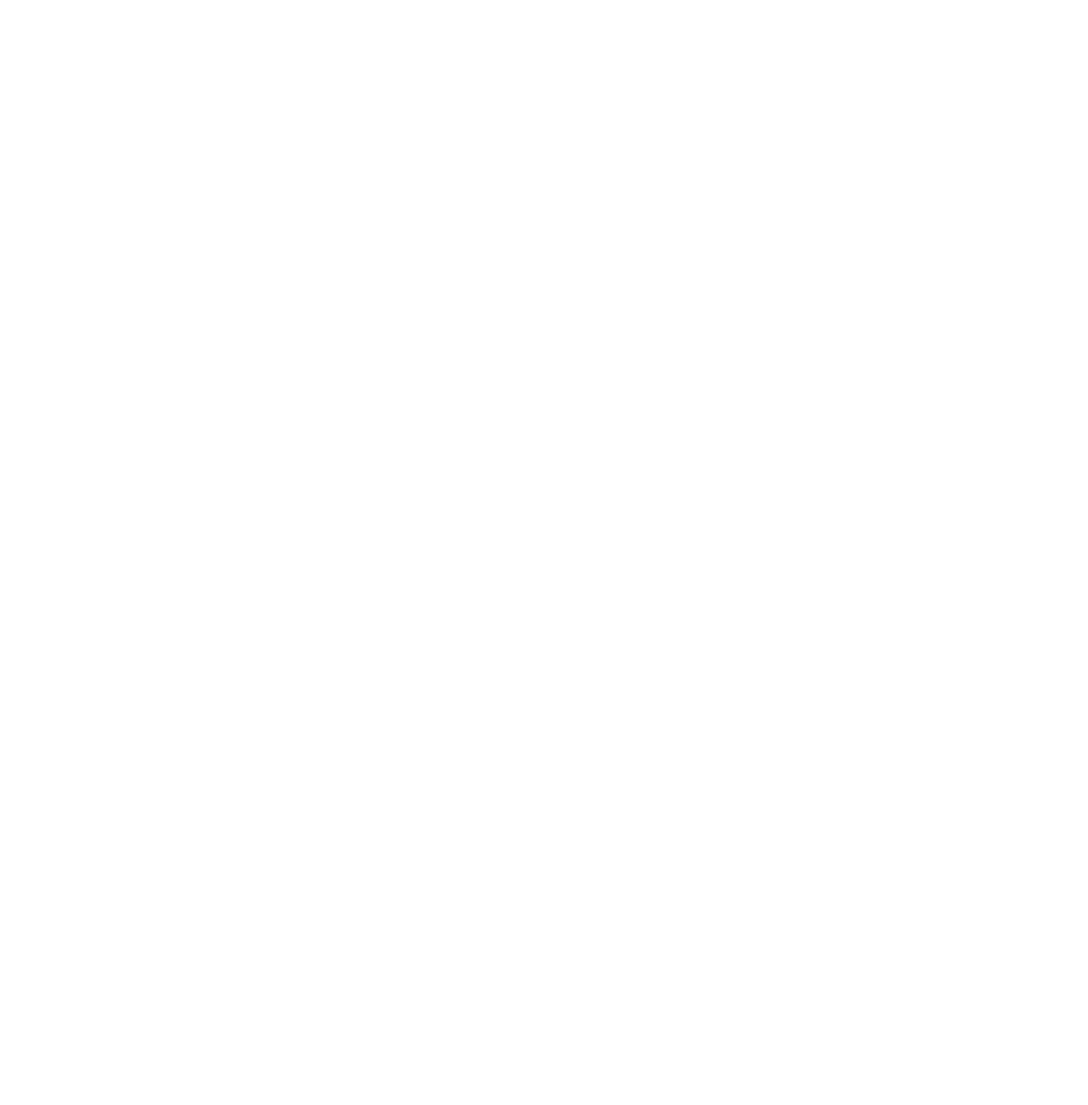
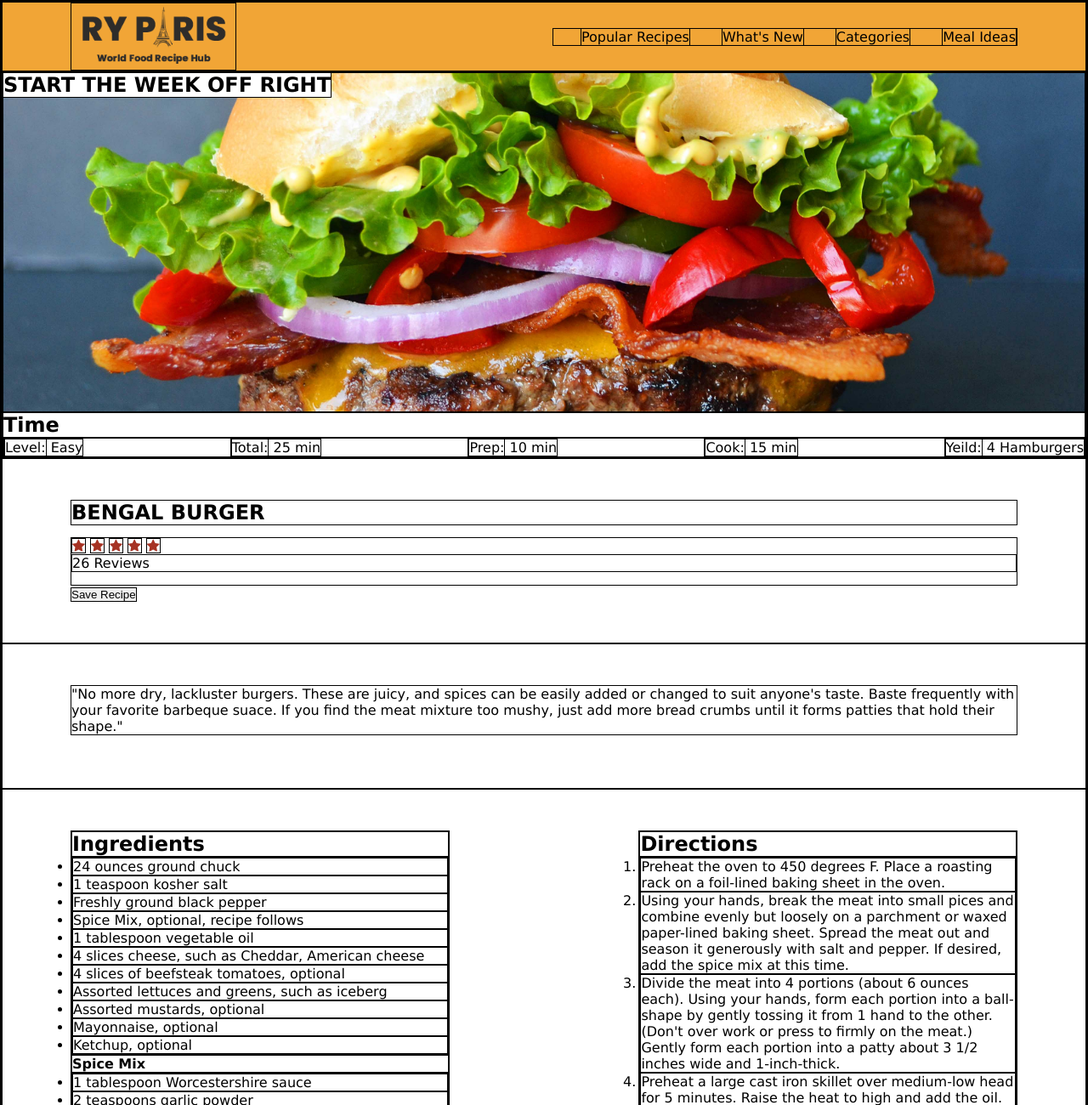
Before and after one commit to mckayRawlins/RYParis, a plain HTML site: page recipe.html in a window 1280 px wide. Shown: the top 1300 px of the page at 85% size. Before the commit the page ends 800 px from the top, so only its background shows below. Drawn offline with Linux system fonts and the light colour scheme.

Commit message:
adding html

```diff
--- a/css/style.css
+++ b/css/style.css
@@ -2,7 +2,7 @@
     box-sizing: border-box;
     margin: 0;
     padding: 0;
-    /*border: 1px solid black;*/
+    border: 1px solid black;
 }
 
 html {
@@ -20,6 +20,10 @@ header, footer {
 
 .logo {
     height: 5rem;
+}
+
+.checked {
+    color: #a63223;
 }
 
 a {
@@ -54,12 +58,19 @@ div.hero > h2 {
     object-fit: cover;
 }
 
-.categories-images, .healthy-recipes-images, .where-to-images, header, footer{
+.categories-images, .healthy-recipes-images, .where-to-images, .prep-info, header, footer{
     display: flex;
     justify-content: space-between;
     align-items: center;
     flex-wrap: wrap;
 }
+
+.burger-recipe {
+    display: flex;
+    justify-content: space-between;
+    align-items: flex-start;
+}
+
 
 header, footer {
     padding-left: 5rem;
@@ -116,6 +127,10 @@ section h1, section p {
     border: 6.5px solid #dadfea;
 }
 
+.directions, .ingredients {
+    width: 40%;
+}
+
 footer {
     height: 5rem;
 }
--- a/recipe.html
+++ b/recipe.html
@@ -0,0 +1,138 @@
+<!DOCTYPE html>
+<html lang="en">
+    <head>
+        <link href="css/style.css" rel="stylesheet">
+        <link rel="stylesheet" href="https://cdnjs.cloudflare.com/ajax/libs/font-awesome/4.7.0/css/font-awesome.min.css">
+	    <meta charset="utf-8">
+	    <meta name="viewport" content="width=device-width, initial-scale=1.0">
+	    <title>RY Paris Recipe</title>
+    </head>
+    <body>
+        <header>
+            <img src="images/ryparis-logo.png" class="logo">
+            <nav>
+                <a href="#">Popular Recipes</a>
+                <a href="#">What's New</a>
+                <a href="#">Categories</a>
+                <a href="#">Meal Ideas</a>
+            </nav>
+        </header>
+
+        <div class="hero">
+            <h2>START THE WEEK OFF RIGHT</h2>
+            <img src="images/burger.jpg" alt="a variety of food" class="hero-image">
+        </div>
+
+        <div class="prep">
+            <h2>Time</h2>
+            <div class="prep-info">
+                <p><span>Level:</span> Easy</p>
+                <p><span>Total:</span> 25 min</p>
+                <p><span>Prep:</span> 10 min</p>
+                <p><span>Cook:</span> 15 min</p>
+                <p><span>Yeild:</span> 4 Hamburgers</p>
+            </div>
+        </div>
+
+        <section class="reviews">
+            <h1>BENGAL BURGER</h1>
+            <div class="stars">
+                <span class="fa fa-star checked"></span>
+                <span class="fa fa-star checked"></span>
+                <span class="fa fa-star checked"></span>
+                <span class="fa fa-star checked"></span>
+                <span class="fa fa-star checked"></span>
+                <p>26 Reviews</p>
+            </div>
+            <button>Save Recipe</button>
+        </section>
+
+        <section class="description">
+            <p>"No more dry, lackluster burgers. These are juicy, and spices can be easily added
+            or changed to suit anyone's taste. Baste frequently with your favorite barbeque suace.
+            If you find the meat mixture too mushy, just add more bread crumbs until it forms patties
+            that hold their shape."</p>
+        </section>
+
+        <section class="burger-recipe">
+            <div class="ingredients">
+                <h2>Ingredients</h2>
+                <ul>
+                    <li>24 ounces ground chuck</li>
+                    <li>1 teaspoon kosher salt</li>
+                    <li>Freshly ground black pepper</li>
+                    <li>Spice Mix, optional, recipe follows</li>
+                    <li>1 tablespoon vegetable oil</li>
+                    <li>4 slices cheese, such as Cheddar, American cheese</li>
+                    <li>4 slices of beefsteak tomatoes, optional</li>
+                    <li>Assorted lettuces and greens, such as iceberg</li>
+                    <li>Assorted mustards, optional</li>
+                    <li>Mayonnaise, optional</li>
+                    <li>Ketchup, optional</li>
+                </ul>
+                <h4>Spice Mix</h4>
+                <ul>
+                    <li>1 tablespoon Worcestershire sauce</li>
+                    <li>2 teaspoons garlic powder</li>
+                    <li>2 teaspoons onion powder</li>
+                    <li>Hot Sauce, to taste</li>
+                </ul>
+            </div>
+            <div class="directions">
+                <h2>Directions</h2>
+                <ol>
+                    <li>Preheat the oven to 450 degrees F. Place a roasting rack on a foil-lined
+                        baking sheet in the oven.
+                    </li>
+                    <li>Using your hands, break the meat into small pices and combine evenly but
+                        loosely on a parchment or waxed paper-lined baking sheet. Spread the meat
+                        out and season it generously with salt and pepper. If desired, add the spice
+                        mix at this time.
+                    </li>
+                    <li>Divide the meat into 4 portions (about 6 ounces each). Using your hands, form
+                        each portion into a ball-shape by gently tossing it from 1 hand to the other.
+                        (Don't over work or press to firmly on the meat.) Gently form each portion into
+                         a patty about 3 1/2 inches wide and 1-inch-thick.
+                    </li>
+                    <li>Preheat a large cast iron skillet over medium-low head for 5 minutes. Raise the
+                        heat to high and add the oil. Add the patties and cook, turning once, until
+                        well-browned, about 2 minutes each side.
+                    </li>
+                    <li>Using a spatula, transfer the hamburgers to the roasting rack in the oven and
+                        continue cooking to desired doneness, 8 - 9 minutes for medium-rare, 10 to 11
+                        minutes for medium, and 13 to 15 minutes for well-done. If you are using the
+                        cheese, top the hamburgers during their last couple of minutes of cooking to melt.
+                    </li>
+                    <li>Transfer the hamburgers to a plate, let rest for a couple minutes before serving.
+                        Meanwhile, toast the hamburger burns. Assemble the hamburgers with the condiments
+                        and toppings of your choice. Serve.
+                    </li>
+                    <li>When cooking on a countertop grill, turn on grill, then place burgers on the heated
+                        grill.
+                    </li>
+                    <h5>Timing for a countertop grill</h5>
+                    <li>For Medium-Rare: Cook for 3 minutes covered and then unplug the machine and continue
+                        to cook covered for 2 to 3 more minutes.
+                    </li>
+                    <li>For Medium: Cook for 4 minutes covered and then unplug the machine and continue
+                        to cook covered for 4 more minutes.
+                    </li>
+                    <li>
+                        For Well: Cook for 5 minutes covered and then unplug the machine
+                    </li>
+                </ol>
+            </div>
+        </section>
+
+        <footer>
+            <p>&copy; 2020 RY PARIS</p>
+            <nav>
+                <a href="#">Site Map</a>
+                <a href="#">Privacy Policy</a>
+                <a href="#">About</a>
+                <a href="#">Advertise</a>
+                <a href="#">Help</a>
+            </nav>
+        </footer>
+    </body>
+</html>
```
